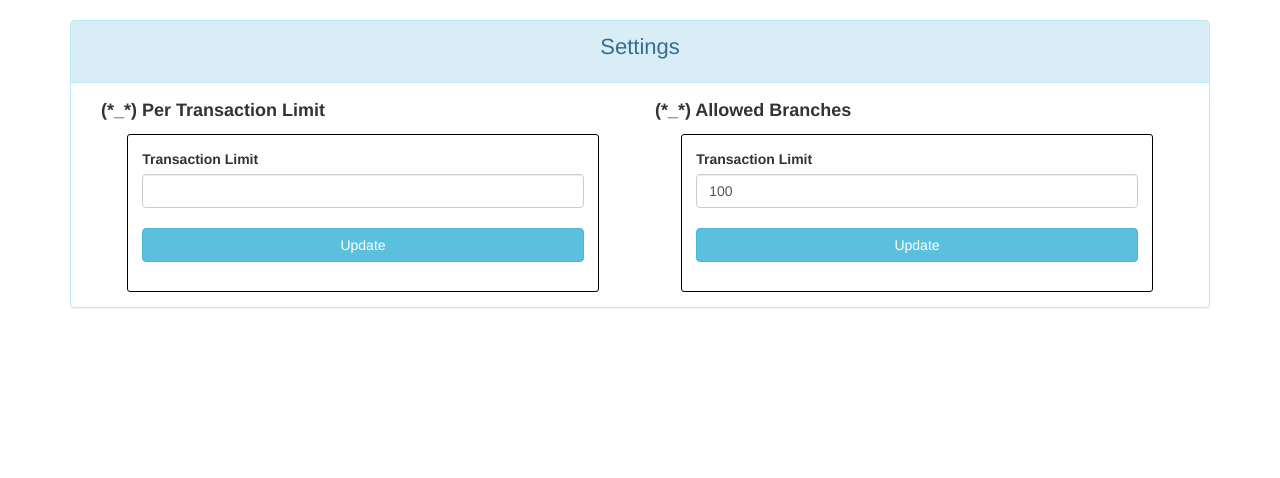
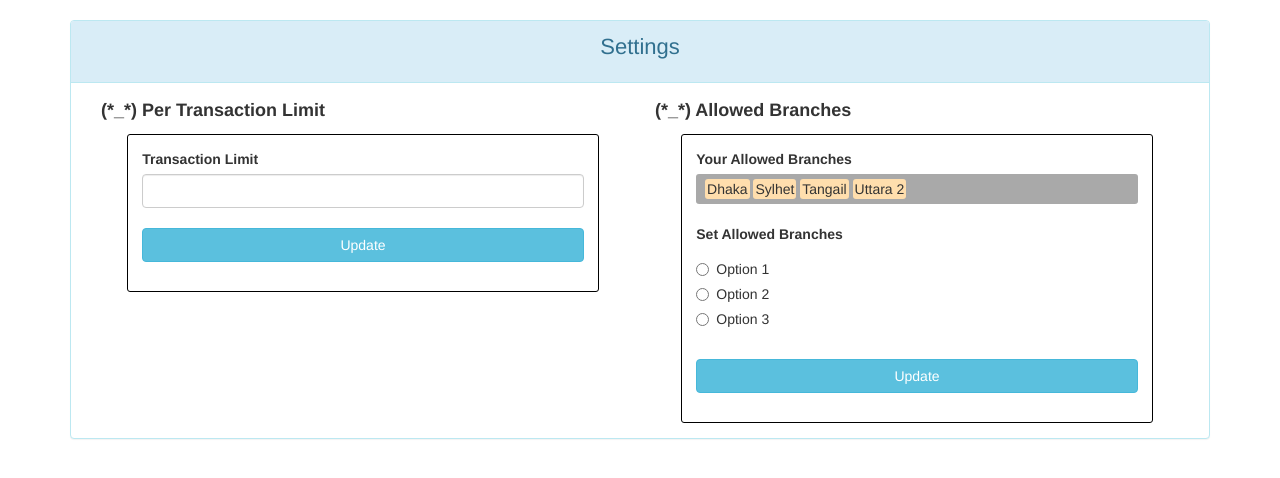
Before and after one commit to aladesiun/Credit-Card-Fraud-Detecting-System, a PHP site: page /settings.php in a window 1280 px wide. Shown: the part 52-530 px from the top of the page. Run offline with PHP 8.4, Linux system fonts and the light colour scheme; a user stored in the database is signed in; data comes from the database, SQL or seed files in the repository; data that the repository does not hold is empty.

Commit message:
Added dummy style for branch selection

```diff
--- a/assets/css/styles.css
+++ b/assets/css/styles.css
@@ -164,3 +164,14 @@
 .p-a-sm {
     padding: 3%;
 }
+
+.bg-list-item {
+    padding: 5px 2% 5px 2%;
+    background-color: #A9A9A9;
+    border-radius: 3px;
+}
+.list-item {
+    background-color: navajowhite;
+    padding: 2px;
+    border-radius: 3px;
+}
--- a/settings.php
+++ b/settings.php
@@ -95,8 +95,24 @@
                         <div class="mini-container">
                             <div class="nice-border">
                                 <form method="POST" action="" class="form-group p-a-sm">
-                                    <label>Transaction Limit</label>
-                                    <input type="number" name="trans_limit" class="form-control" value="100" required/>
+                                    <label>Your Allowed Branches</label>
+                                    <div class="bg-list-item">
+                                        <span class="list-item">Dhaka</span>
+                                        <span class="list-item">Sylhet</span>
+                                        <span class="list-item">Tangail</span>
+                                        <span class="list-item">Uttara 2</span>
+                                    </div>
+                                    <br/>
+                                    <label>Set Allowed Branches</label>
+                                    <div class="radio">
+                                        <label><input type="radio" name="optradio">Option 1</label>
+                                    </div>
+                                    <div class="radio">
+                                        <label><input type="radio" name="optradio">Option 2</label>
+                                    </div>
+                                    <div class="radio">
+                                        <label><input type="radio" name="optradio">Option 3</label>
+                                    </div>
                                     <br/>
                                     <input class="btn btn-info btn-block" type="submit" name="submit" value="Update"/>
                                 </form>
```
